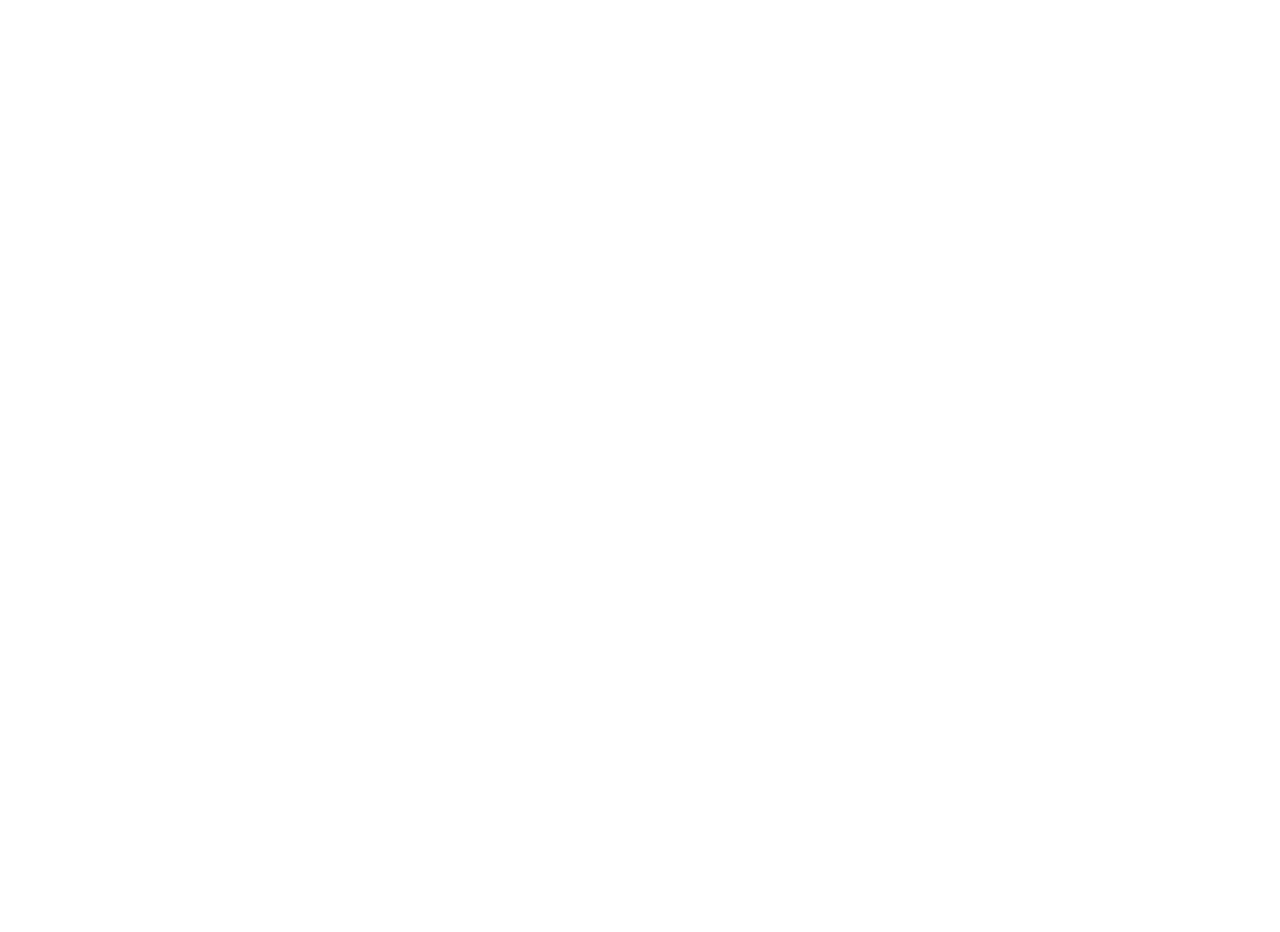
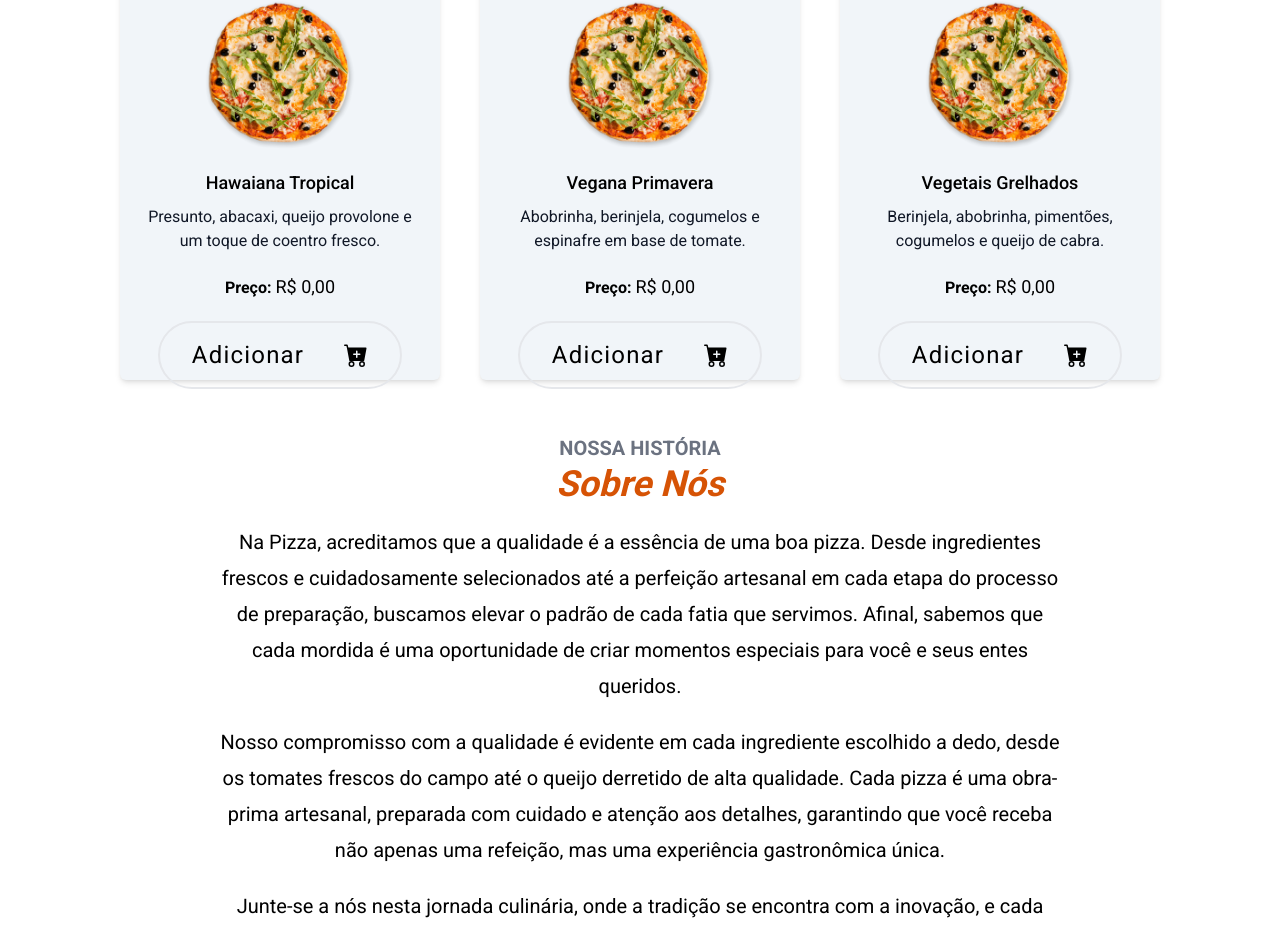
Before and after one commit to antoniati/food-ordering-app, a Next.js app: page / in a window 1280 px wide. Shown: the part 1092-2024 px from the top of the page. Before the commit the page ends 800 px from the top, so only its background shows below. Built offline with nearby package versions, Linux system fonts and the light colour scheme.

Commit message:
feat: Criado sessão sobre AboutSection.js reutilizando cabeçalho de sessões HeaderSection.js

```diff
--- a/src/app/page.js
+++ b/src/app/page.js
@@ -1,18 +1,15 @@
+import AboutSection from '@/components/AboutSection'
 import HeaderMain from '@/components/HeaderMain'
-import HeaderSection from '@/components/HeaderSection'
 import HeroSection from '@/components/HeroSection'
+import MenuSection from '@/components/MenuSection'
 
 export default function Home() {
   return (
     <>
       <HeaderMain />
       <HeroSection />
-      <section>
-        <HeaderSection
-          subTitle={"Conheça nosso"}
-          mainTitle={"Menu"}
-        />
-      </section>
+      <MenuSection />
+      <AboutSection />
     </>
   )
 }
--- /dev/null
+++ b/src/app/styles/AboutSection.module.css
@@ -0,0 +1,6 @@
+.aboutSectionContent {
+    @apply w-full flex flex-col items-center gap-5;
+}
+.aboutSectionContent p {
+    @apply text-xl text-center w-9/12 leading-9;
+}
--- /dev/null
+++ b/src/components/AboutSection.js
@@ -0,0 +1,26 @@
+import HeaderSection from "./HeaderSection"
+import style from "@/app/styles/AboutSection.module.css"
+
+const AboutSection = () => {
+    return (
+        <section>
+            <HeaderSection
+                subTitle={'nossa história'}
+                mainTitle={'Sobre Nós'}
+            />
+            <div className={style.aboutSectionContent}>
+                <p>
+                    Na Pizza, acreditamos que a qualidade é a essência de uma boa pizza. Desde ingredientes frescos e cuidadosamente selecionados até a perfeição artesanal em cada etapa do processo de preparação, buscamos elevar o padrão de cada fatia que servimos. Afinal, sabemos que cada mordida é uma oportunidade de criar momentos especiais para você e seus entes queridos.
+                </p>
+                <p>
+                    Nosso compromisso com a qualidade é evidente em cada ingrediente escolhido a dedo, desde os tomates frescos do campo até o queijo derretido de alta qualidade. Cada pizza é uma obra-prima artesanal, preparada com cuidado e atenção aos detalhes, garantindo que você receba não apenas uma refeição, mas uma experiência gastronômica única.
+                </p>
+                <p>
+                    Junte-se a nós nesta jornada culinária, onde a tradição se encontra com a inovação, e cada pedaço conta uma história deliciosa.
+                </p>
+            </div>
+        </section>
+    )
+}
+
+export default AboutSection
```
